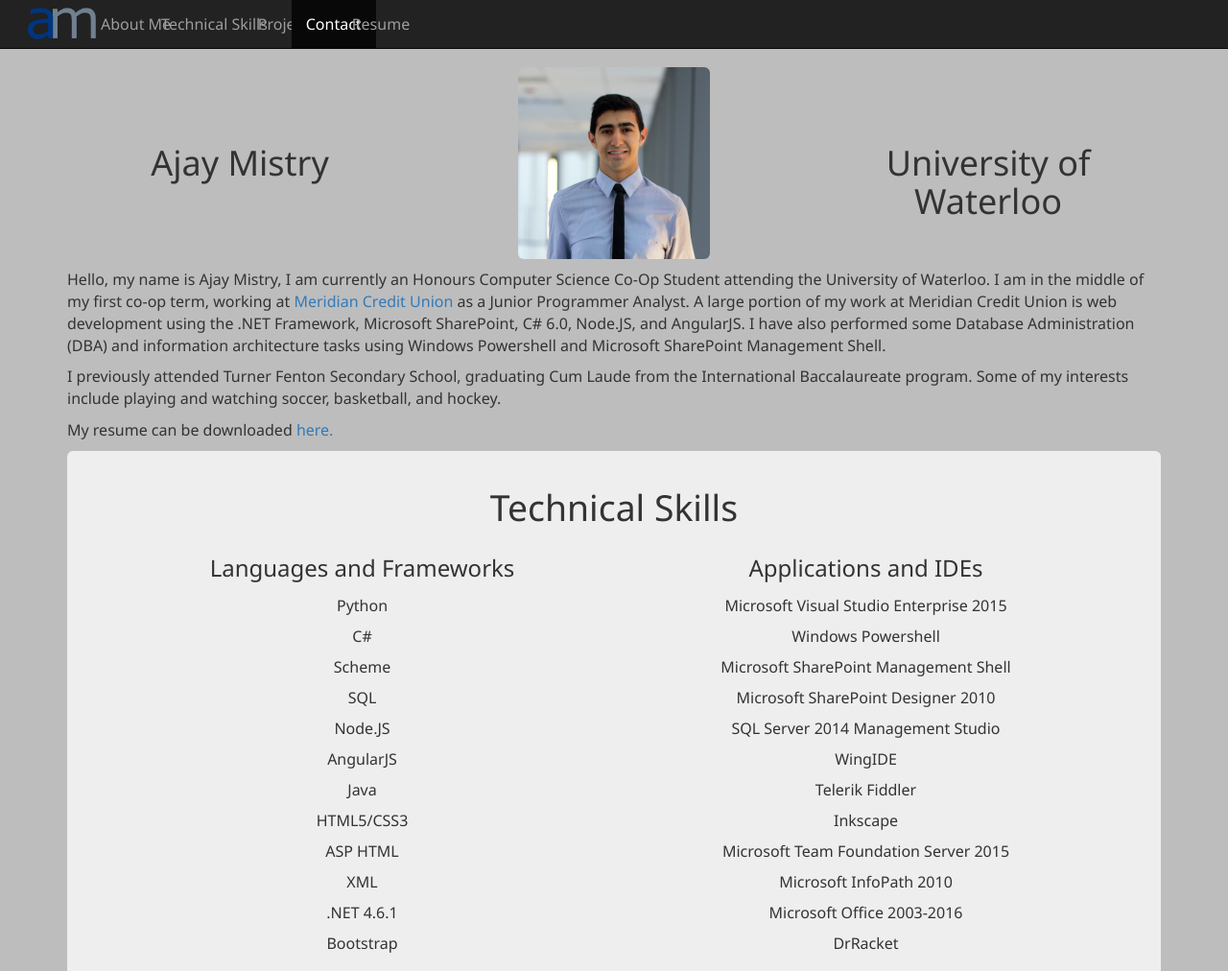
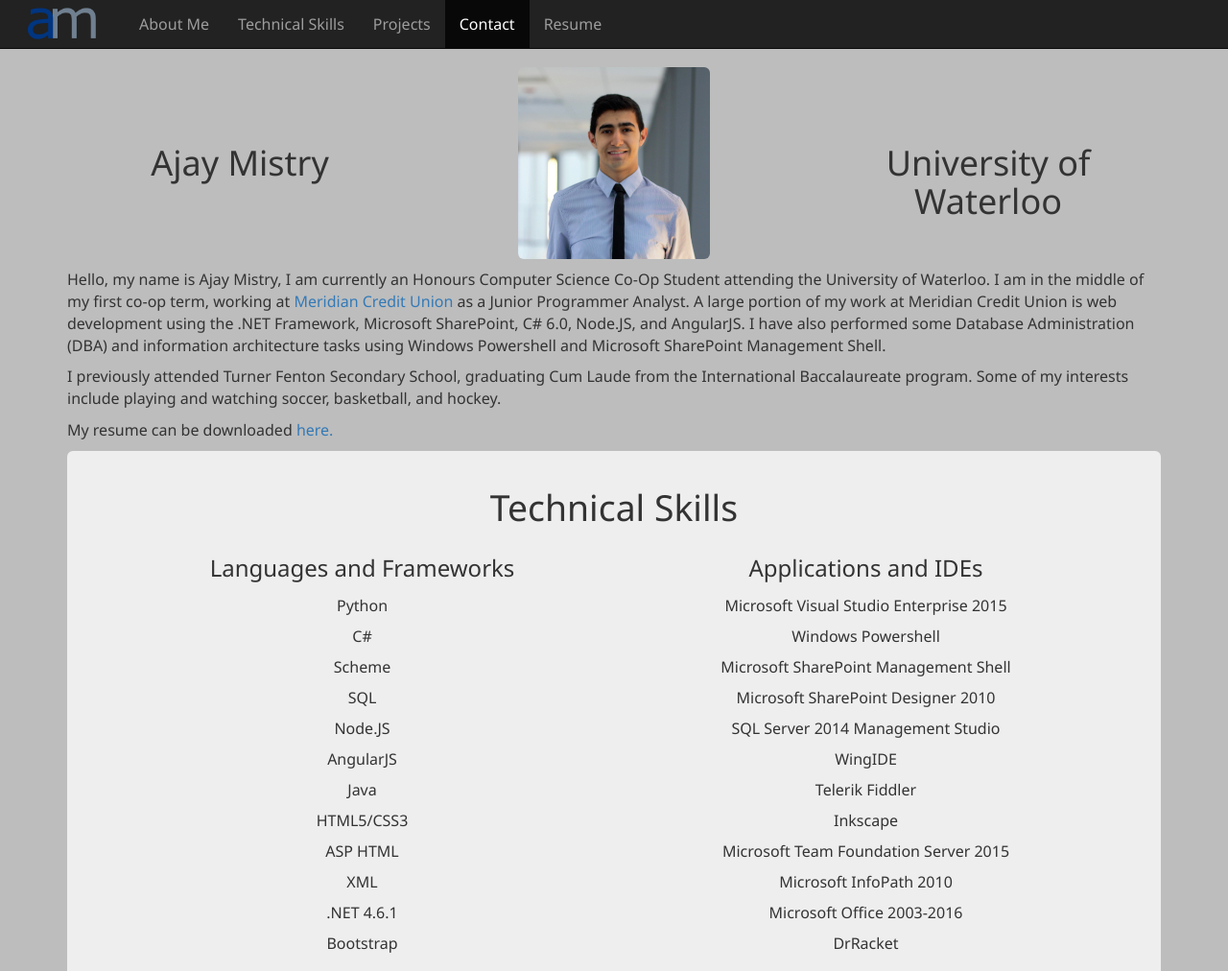
Before and after one commit to ajay-mistry/ajay-mistry.github.io, a plain HTML site: page index.html in a window 1280 px wide. Shown: the top 1012 px of the page at 96% size. Drawn offline with nearby package versions, Linux system fonts and the light colour scheme.

Commit message:
ive made another huge mistake

```diff
--- a/css/custom.css
+++ b/css/custom.css
@@ -11,10 +11,7 @@ ul {
 	list-style: none;
 	font-size: 12pt;
 	line-height: 2em;
-}
-
-li {
-	margin-left: -40px;
+	padding: 0;
 }
 
 p, .jumbotron p {
```
